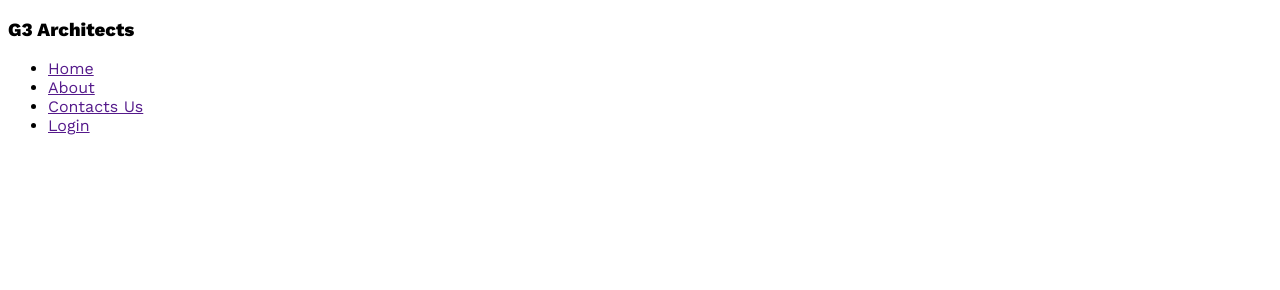
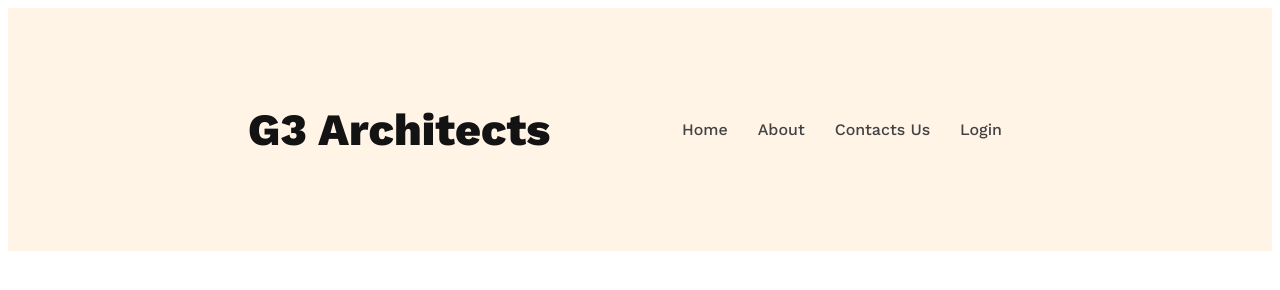
Before and after one commit to AntorRoyTOxi/g3-architects, a plain HTML site: page index.html in a window 1280 px wide. Drawn offline with nearby package versions, Linux system fonts and the light colour scheme.

Commit message:
header part

```diff
--- a/index.html
+++ b/index.html
@@ -9,7 +9,7 @@
 <body>
     <header>
          <nav>
-             <h3>G3 Architects </h3>
+             <h3 class="nav-title">G3 Architects </h3>
              <ul>
                   <li><a href="">Home</a></li>
                   <li><a href="">About</a></li>
--- a/style.css
+++ b/style.css
@@ -4,3 +4,35 @@
 
     font-family: 'Work Sans', sans-serif;
    }
+
+
+   /* header part work */
+    header{
+        background: rgba(255, 144, 14, 0.10);
+         padding:  50px 240px;
+    }
+    nav{
+         display: flex;
+          justify-content: space-between;
+           align-items: center;
+
+    }
+      .nav-title{
+         color: #131313;
+          font-size: 2.8rem;
+           font-weight: 700;
+      }
+ nav ul{
+     display: flex;
+
+ }
+   nav ul li{
+     list-style:none;
+     margin-right: 30px;
+   }
+    nav ul a{
+         text-decoration: none;
+          color: #424242;
+           font-size: 1rem;
+            font-weight: 500;
+    }
```
